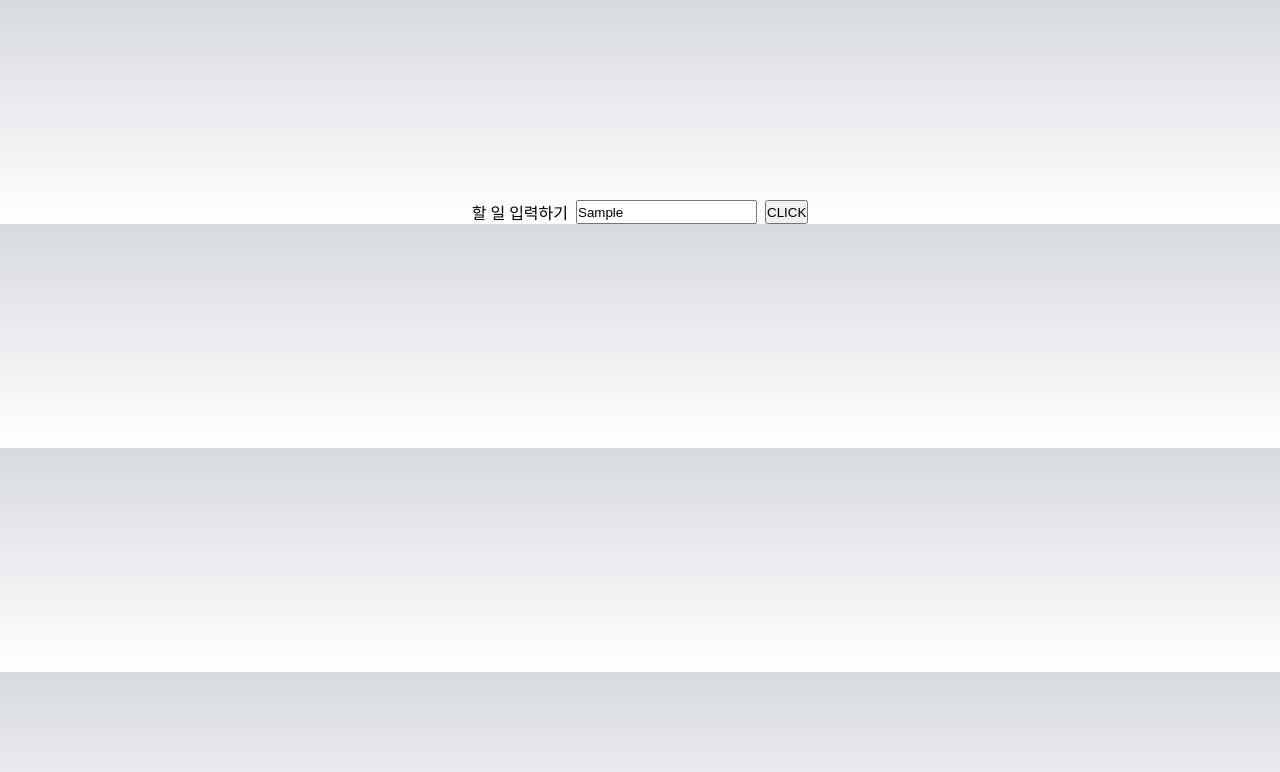
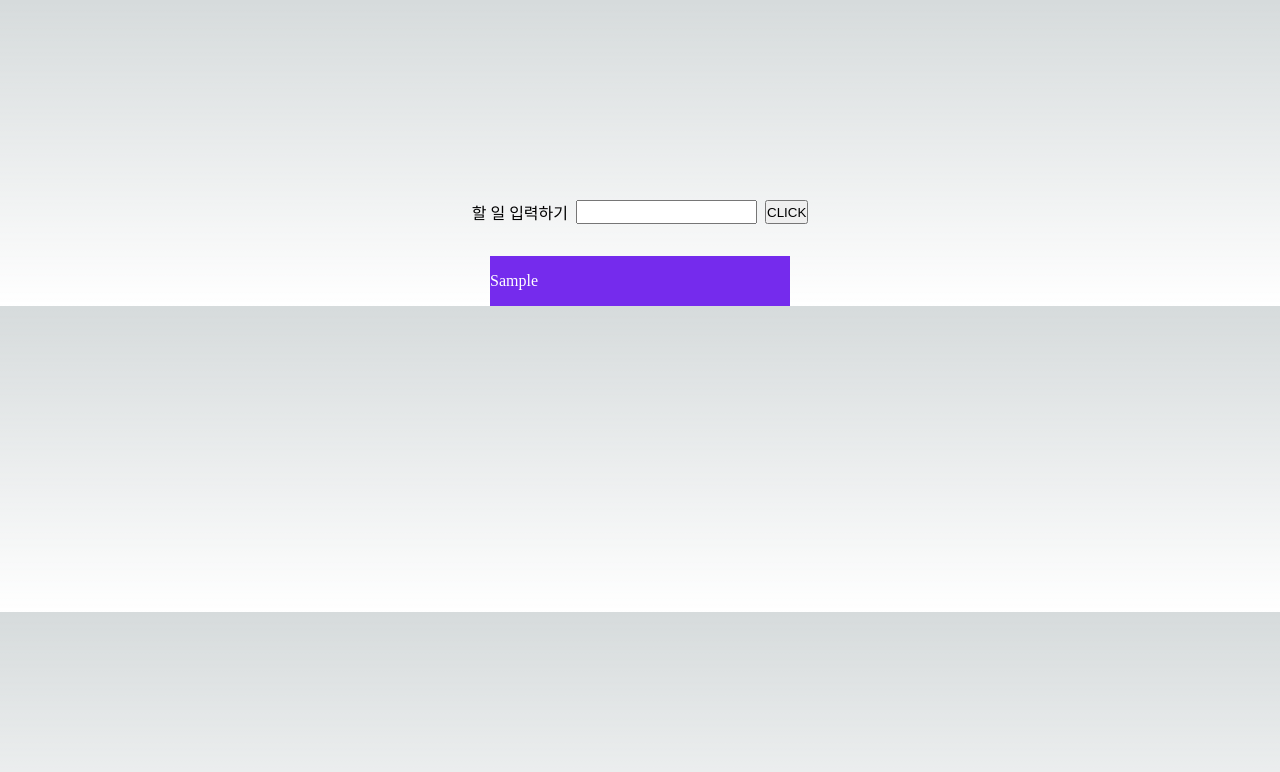
Before and after one commit to JengYoung/DDU_DU_DDU_DU, a Next.js app in the folder next/13-indexeddb/: page / in a window 1280 px wide. Both pictures are taken after typing "Sample" into the empty fields and a click on the button "CLICK". Shown: the top 772 px of the page. Built offline with nearby package versions, Linux system fonts and the light colour scheme.

Commit message:
feat(css-style): added basic style with form logic

```diff
--- a/next/13-indexeddb/pages/index.tsx
+++ b/next/13-indexeddb/pages/index.tsx
@@ -1,7 +1,7 @@
 import Head from 'next/head';
 import { Inter } from '@next/font/google';
 import styles from '@/styles/Home.module.css';
-import { MouseEvent, useState } from 'react';
+import { MouseEvent, useRef, useState } from 'react';
 import { v4 as uuidv4 } from 'uuid';
 
 interface ITodo {
@@ -10,10 +10,9 @@ interface ITodo {
   completed: boolean;
 }
 
-const inter = Inter({ subsets: ['latin'] });
-
 export default function Home() {
   const [todos, setTodos] = useState<ITodo[]>([]);
+  const [inputValue, setInputValue] = useState('');
 
   const onClickButton = (e: MouseEvent) => {
     e.preventDefault();
@@ -21,11 +20,15 @@ export default function Home() {
       ...state,
       {
         id: uuidv4(),
-        content: (e.target as HTMLInputElement).value,
+        content: inputValue,
         completed: false,
       },
     ]);
+
+    setInputValue(() => '');
   };
+
+  console.log(todos);
 
   return (
     <>
@@ -40,7 +43,13 @@ export default function Home() {
         <form className={styles.form}>
           <label htmlFor="input" className={styles.label}>
             <div className={styles['todo__title']}>할 일 입력하기</div>
-            <input type="text" className={styles['todo__input']} id="input" />
+            <input
+              type="text"
+              className={styles['todo__input']}
+              id="input"
+              onChange={(e) => setInputValue(e.target.value)}
+              value={inputValue}
+            />
           </label>
 
           <button type="submit" className={styles['todo__button']} onClick={onClickButton}>
@@ -48,9 +57,11 @@ export default function Home() {
           </button>
         </form>
 
-        <ul className="list">
+        <ul className={styles['todo-list']}>
           {todos.map((todo) => (
-            <div key={todo.id}>{todo.content}</div>
+            <li className={styles['todo-list__item']} key={todo.id}>
+              {todo.content}
+            </li>
           ))}
         </ul>
       </main>
--- a/next/13-indexeddb/styles/Home.module.css
+++ b/next/13-indexeddb/styles/Home.module.css
@@ -28,3 +28,25 @@
   display: flex;
   align-items: center;
 }
+
+.todo-list {
+  margin-top: 32px;
+  width: 300px;
+  list-style: none;
+  background-color: #752bed;
+}
+
+.todo-list__item {
+  width: 100%;
+  color: white;
+  padding: 16px 0;
+
+}
+.todo-list__item:not(:last-of-type) {
+  border-bottom: 1px solid white;
+}
+
+.todo-list__item:hover {
+  cursor: pointer;
+  background-color: #a167ff;
+}
```
